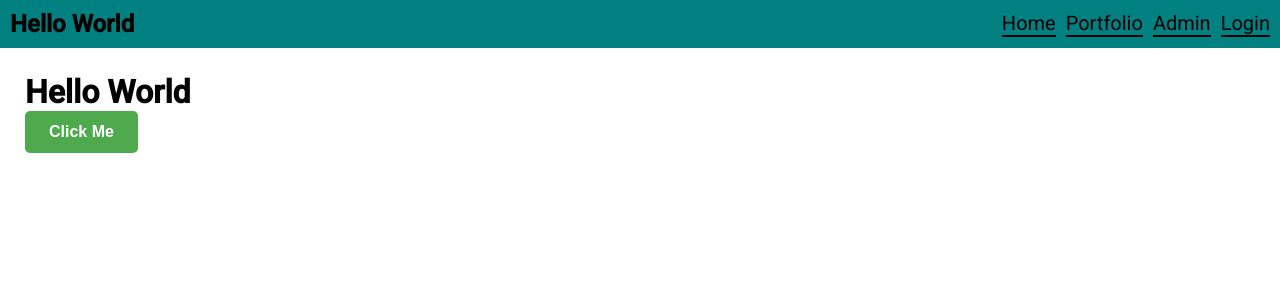
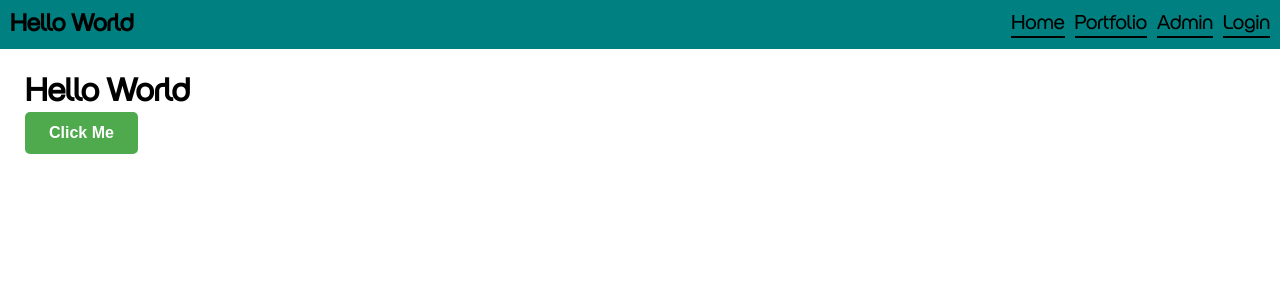
Before and after one commit to Zynalex9/Next-JS, a Next.js app in the folder firstapp/: page / in a window 1280 px wide. Shown: the top 300 px of the page. Built offline with nearby package versions, Linux system fonts and the light colour scheme; no server answers.

Commit message:
Lazy Loading

```diff
--- a/firstapp/app/layout.js
+++ b/firstapp/app/layout.js
@@ -1,6 +1,7 @@
 import { Inter, Roboto } from "next/font/google";
 import "./globals.css";
 import NavBar from "./components/NavBar";
+import localFont from "next/font/local"
 import Provider from "./auth/Provider";
 
 const inter = Inter({ subsets: ["latin"] });
@@ -8,15 +9,19 @@ const roboto = Roboto({
   subsets: ["latin"],
   weight: ["400", "500"],
 });
+const rejouice = localFont({
+  src:"../public/fonts/Rejouice-Headline.ttf",
+  variable:'--fontname-rejouice'
+})
 export const metadata = {
-  title: "Create Next App",
+  title: "First Next App",
   description: "Generated by create next app",
 };
 
 export default function RootLayout({ children }) {
   return (
     <html lang="en">
-      <body className={roboto.className}>
+      <body className={rejouice.className}>
         <Provider>
           <NavBar />
           <main>{children}</main>
```
Also changed, not shown: firstapp/public/fonts/Rejouice-Headline.ttf (added).
